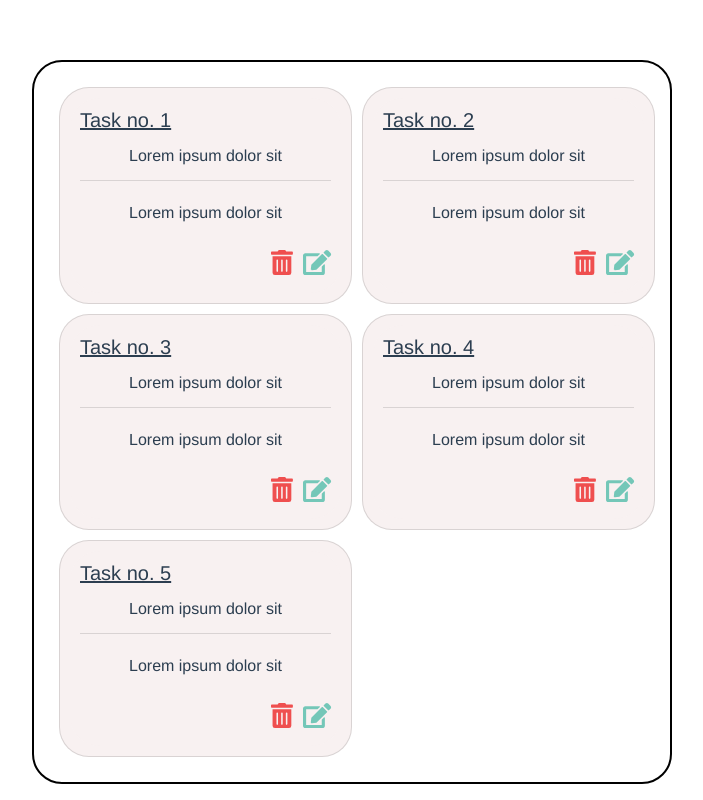
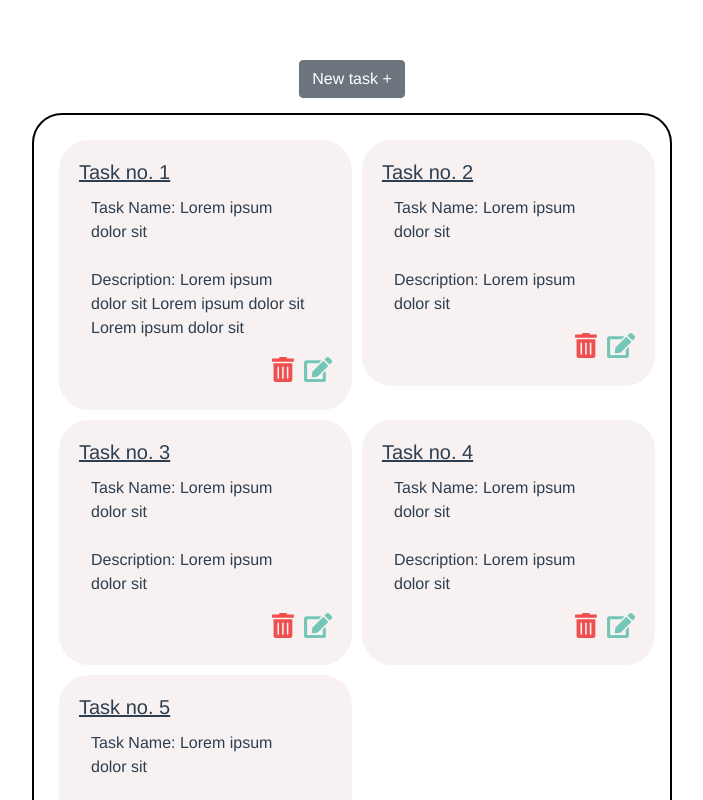
Before and after one commit to JasonHitching/todo-list, a Vue app: page / in a window 1280 px wide. Shown: the top 800 px of the page, without its empty margins (288-991 px from the left). Built offline with nearby package versions, Linux system fonts and the light colour scheme.

Commit message:
restructured project
- Todo card implemented as it's own component
- Added views folder
- Custom ts data types seperated into seperate class

```diff
--- a/src/App.vue
+++ b/src/App.vue
@@ -1,53 +1,19 @@
 <template>
   <div id="app">
-    <TodoList :todoItems="todoList" />
+    <TodoList />
   </div>
 </template>
 
 <script lang="ts">
 import { Component, Vue } from "vue-property-decorator";
-import TodoList from "./components/TodoList.vue";
-
-interface TodoItem {
-  id: number;
-  name: string;
-  description: string;
-}
+import TodoList from "./Views/TodoList.vue";
 
 @Component({
   components: {
     TodoList
   }
 })
-export default class App extends Vue {
-  private todoList: TodoItem[] = [
-    {
-      id: 1,
-      name: "Lorem ipsum dolor sit",
-      description: "Lorem ipsum dolor sit"
-    },
-    {
-      id: 2,
-      name: "Lorem ipsum dolor sit",
-      description: "Lorem ipsum dolor sit"
-    },
-    {
-      id: 3,
-      name: "Lorem ipsum dolor sit",
-      description: "Lorem ipsum dolor sit"
-    },
-    {
-      id: 4,
-      name: "Lorem ipsum dolor sit",
-      description: "Lorem ipsum dolor sit"
-    },
-    {
-      id: 5,
-      name: "Lorem ipsum dolor sit",
-      description: "Lorem ipsum dolor sit"
-    }
-  ];
-}
+export default class App extends Vue {}
 </script>
 
 <style>
--- /dev/null
+++ b/src/Views/TodoList.vue
@@ -0,0 +1,71 @@
+<template>
+  <div>
+    <b-button>New task +</b-button>
+    <div class="todo-container mx-auto w-50">
+      <TodoCard v-for="todo in todoList" :key="todo.id" :todoItem="todo" />
+      <h1 class="no-task" v-if="!todoList.length">You're free, no tasks!</h1>
+    </div>
+  </div>
+</template>
+
+<script lang="ts">
+import { Component, Vue } from "vue-property-decorator";
+import TodoCard from "../components/TodoCard.vue";
+import { TodoItem } from "../types";
+
+@Component({
+  components: {
+    TodoCard
+  }
+})
+export default class TodoList extends Vue {
+  private todoList: TodoItem[] = [
+    {
+      id: 1,
+      name: "Lorem ipsum dolor sit",
+      description:
+        "Lorem ipsum dolor sit Lorem ipsum dolor sit Lorem ipsum dolor sit"
+    },
+    {
+      id: 2,
+      name: "Lorem ipsum dolor sit",
+      description: "Lorem ipsum dolor sit"
+    },
+    {
+      id: 3,
+      name: "Lorem ipsum dolor sit",
+      description: "Lorem ipsum dolor sit"
+    },
+    {
+      id: 4,
+      name: "Lorem ipsum dolor sit",
+      description: "Lorem ipsum dolor sit"
+    },
+    {
+      id: 5,
+      name: "Lorem ipsum dolor sit",
+      description: "Lorem ipsum dolor sit"
+    }
+  ];
+}
+</script>
+
+<!-- Add "scoped" attribute to limit CSS to this component only -->
+<style scoped>
+.todo-container {
+  display: grid;
+  grid-template-columns: 50% 50%;
+  column-gap: 10px;
+  row-gap: 10px;
+  padding: 25px;
+  margin: 15px;
+  border: 2px solid black;
+  border-radius: 30px;
+}
+
+.no-task {
+  grid-column-start: 1;
+  grid-column-end: 3;
+  margin-bottom: 0;
+}
+</style>
--- /dev/null
+++ b/src/components/TodoCard.vue
@@ -0,0 +1,70 @@
+<template>
+  <div>
+    <div class="card-inner">
+      <h5 class="id">Task no. {{ todoItem.id }}</h5>
+      <b-card-text class="card-text">
+        Task Name: {{ todoItem.name }}
+      </b-card-text>
+      <b-card-text class="card-text"
+        >Description: {{ todoItem.description }}
+      </b-card-text>
+      <p class="buttons">
+        <a class="modify-button delete-btn" href="#">
+          <font-awesome-icon icon="trash-alt" />
+        </a>
+        <a class="modify-button update-btn" href="#">
+          <font-awesome-icon icon="edit" />
+        </a>
+      </p>
+    </div>
+  </div>
+</template>
+
+<script lang="ts">
+import Vue from "vue";
+import { Component, Prop } from "vue-property-decorator";
+import { TodoItem } from "../types";
+
+@Component
+export default class TodoCard extends Vue {
+  @Prop() private todoItem!: TodoItem;
+}
+</script>
+
+<style>
+.buttons {
+  text-align: right;
+  margin: 0;
+}
+
+.card-text {
+  padding: 12px 20px 12px 12px;
+  margin: 0;
+}
+
+.modify-button {
+  font-size: 25px;
+}
+
+.delete-btn {
+  color: #ef4f4f;
+}
+
+.update-btn {
+  color: #74c7b8;
+  margin-left: 10px;
+}
+
+.id {
+  margin: 0;
+  text-align: left;
+  text-decoration: underline;
+}
+
+.card-inner {
+  border-radius: 30px;
+  background-color: #f8f1f1;
+  text-align: left;
+  padding: 20px;
+}
+</style>
--- a/src/components/TodoList.vue
+++ /dev/null
@@ -1,81 +0,0 @@
-<template>
-  <div class="todo-container mx-auto w-50">
-    <b-card class="card-body" v-for="item in todoItems" v-bind:key="item.id">
-      <h5 class="id">Task no. {{ item.id }}</h5>
-      <b-card-header class="card-header" header-text-variant="black">
-        {{ item.name }}
-      </b-card-header>
-      <b-card-text class="card-text">{{ item.description }} </b-card-text>
-      <p class="buttons">
-        <a class="modify-button delete-btn" href="#">
-          <font-awesome-icon icon="trash-alt" />
-        </a>
-        <a class="modify-button update-btn" href="#">
-          <font-awesome-icon icon="edit" />
-        </a>
-      </p>
-    </b-card>
-  </div>
-</template>
-
-<script lang="ts">
-import { Component, Prop, Vue } from "vue-property-decorator";
-
-@Component
-export default class TodoList extends Vue {
-  @Prop() private todoItems!: [];
-}
-</script>
-
-<!-- Add "scoped" attribute to limit CSS to this component only -->
-<style scoped>
-.card-header {
-  background-color: #f8f1f1;
-}
-
-.buttons {
-  text-align: right;
-  margin: 0;
-}
-
-.card-text {
-  padding: 20px 12px 20px 12px;
-  margin: 0;
-}
-
-.modify-button {
-  font-size: 25px;
-}
-
-.delete-btn {
-  color: #ef4f4f;
-}
-
-.update-btn {
-  color: #74c7b8;
-  margin-left: 10px;
-}
-
-.todo-container {
-  display: grid;
-  grid-template-columns: 50% 50%;
-  column-gap: 10px;
-  row-gap: 10px;
-  padding: 25px;
-  margin: 15px;
-  border: 2px solid black;
-  border-radius: 30px;
-}
-
-.id {
-  margin: 0;
-  text-align: left;
-  text-decoration: underline;
-}
-
-.card-body {
-  border-radius: 30px;
-  background-color: #f8f1f1;
-  padding: 10px 10px 10px 10px;
-}
-</style>
--- /dev/null
+++ b/src/types.ts
@@ -0,0 +1,5 @@
+export interface TodoItem {
+  id: number;
+  name: string;
+  description: string;
+}
```
